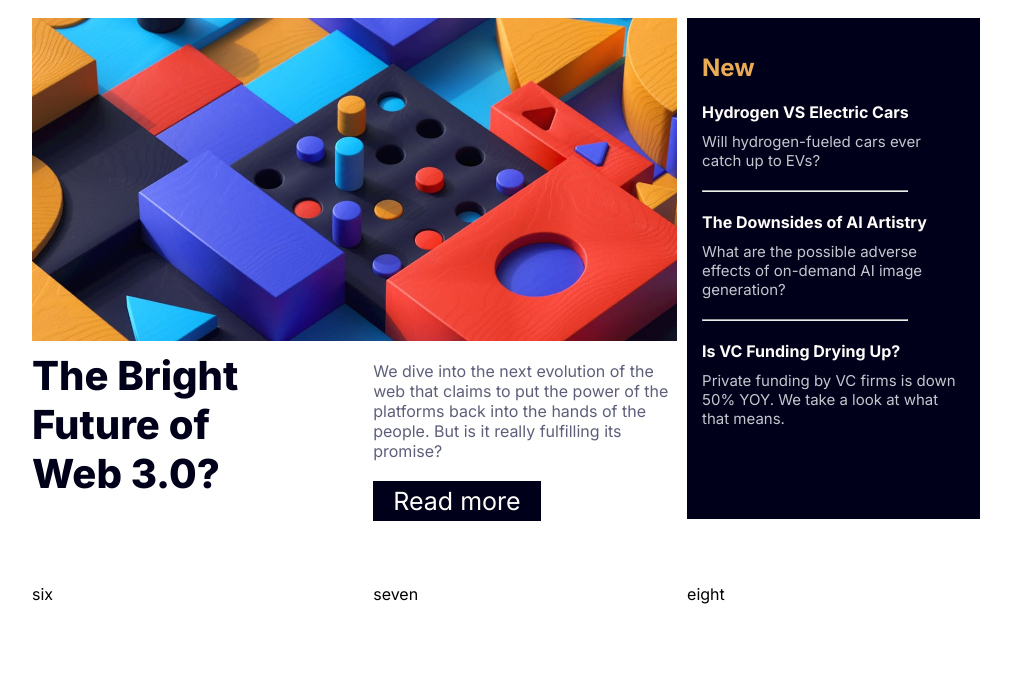
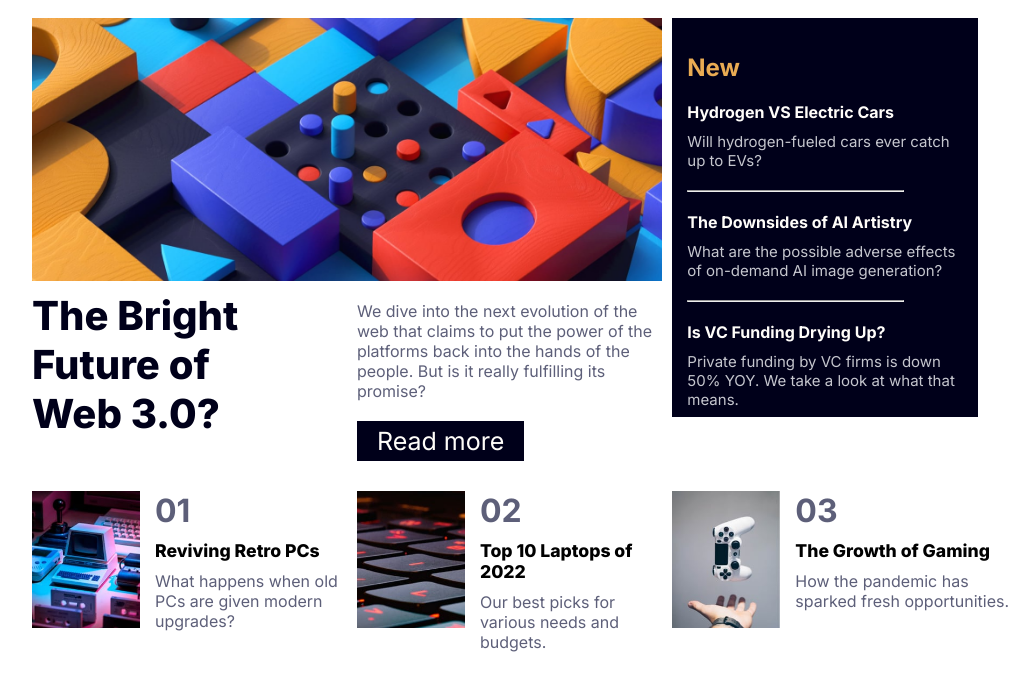
Before and after one commit to 7osny13/NEWS-HOMEPAGE-MAIN, a plain HTML site: page index.html in a window 1280 px wide. Shown: the part 122-812 px from the top of the page, without its empty margins (118-1153 px from the left). Drawn offline with Linux system fonts and the light colour scheme.

Commit message:
finish desktop screen

```diff
--- a/assets/styles/style.css
+++ b/assets/styles/style.css
@@ -128,14 +128,52 @@
 .item5
 {
     grid-area: five ;
+    display: flex;
+    margin-top: 20px;
+}
+.card-image img
+{
+    width: 108px;
+}
+.card-info
+{
+    margin-left: 15px;
+}
+.card-info *
+{
+    margin-bottom: 10px;
+}
+.card-info h4
+{
+    color: var(--Dark-grayish-blue);
+    font-size: 2rem;
+}
+.card-info h5
+{
+    font-weight: 800;
+    font-size: 1.1rem;
+}
+.card-info h5:hover
+{
+    color: var(--Soft-red);
+    cursor: pointer;
+}
+.card-info p
+{
+    font-weight: 200;
+    color: var(--Dark-grayish-blue);
 }
 .item6
 {
     grid-area: six;
+    display: flex;
+    margin-top: 20px;
 }
 .item7
 {
     grid-area: seven;
+    display: flex;
+    margin-top: 20px;
 }
 .main-content
 {
--- a/index.html
+++ b/index.html
@@ -59,9 +59,36 @@
           But is it really fulfilling its promise?</p>
         <button>Read more</button>
       </div>
-      <div class="item5">six</div>
-      <div class="item6">seven</div>
-      <div class="item7">eight</div>
+      <div class="item5">
+        <div class="card-image">
+          <img src="assets/images/image-retro-pcs.jpg" alt="">
+        </div>
+        <div class="card-info">
+          <h4>01</h4>
+          <h5>Reviving Retro PCs</h5>
+          <p>What happens when old PCs are given modern upgrades?</p>
+        </div>
+      </div>
+      <div class="item6">
+        <div class="card-image">
+          <img src="assets/images/image-top-laptops.jpg" alt="">
+        </div>
+        <div class="card-info">
+          <h4>02</h4>
+          <h5>Top 10 Laptops of 2022</h5>
+          <p>Our best picks for various needs and budgets.</p>
+        </div>
+      </div>
+      <div class="item7">
+        <div class="card-image">
+          <img src="assets/images/image-gaming-growth.jpg" alt="">
+        </div>
+        <div class="card-info">
+          <h4>03</h4>
+          <h5>The Growth of Gaming</h5>
+          <p>How the pandemic has sparked fresh opportunities.</p>
+        </div>
+      </div>
     </div>
   </div>
 
```
Also changed, not shown: design/Frontend-Mentor-News-homepage.png (added).
